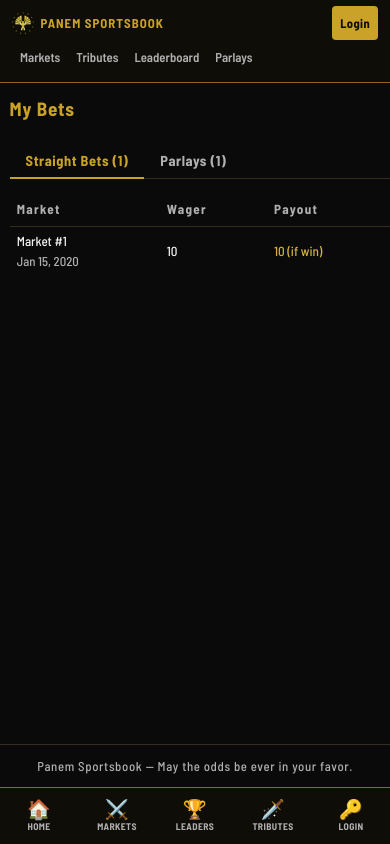
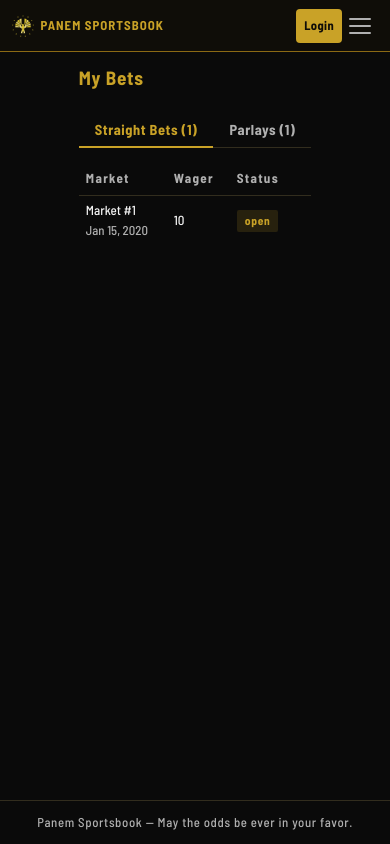
Before and after one commit to Phqen1x/thg-sportsbook, a FastAPI app: template web/templates/my_bets.html in a window 390 px wide; the page is wider, and only the part inside the window is pictured. Run offline with FastAPI, Linux system fonts and the light colour scheme; the template is opened without the code that fills it: most values are stand-ins (such as "Sample title", 1, 10 or a date in 2020); parts of the project's set-up code (start-up, migrations or seed data) failed here and were passed over.

Commit message:
Fix market table overflow on mobile landscape; overhaul responsive nav
Replaces the fixed bottom mobile nav bar with a hamburger menu that drops
down inline, removing the need for body padding-bottom hacks. Adds a
landscape-phone media query (orientation:landscape + max-height:500px) so
hide-mobile columns stay hidden when phones rotate, preventing the market
table from overflowing without a scrollbar. Drops the table-scroll
overflow-x:visible override so tables always scroll as a fallback.

Co-Authored-By: Claude Sonnet 4.6 <noreply@anthropic.com>

```diff
--- a/web/static/app.js
+++ b/web/static/app.js
@@ -1,11 +1,29 @@
-// Auto-dismiss flash messages after 5 seconds
 document.addEventListener('DOMContentLoaded', () => {
-  const flashes = document.querySelectorAll('.flash');
-  flashes.forEach(el => {
+  // Auto-dismiss flash messages after 5 seconds
+  document.querySelectorAll('.flash').forEach(el => {
     setTimeout(() => {
       el.style.transition = 'opacity 0.5s';
       el.style.opacity = '0';
       setTimeout(() => el.remove(), 500);
     }, 5000);
   });
+
+  // Hamburger menu toggle
+  const navToggle = document.getElementById('nav-toggle');
+  const navbar = document.querySelector('.navbar');
+  if (navToggle && navbar) {
+    navToggle.addEventListener('click', () => {
+      const isOpen = navbar.classList.toggle('nav-open');
+      navToggle.classList.toggle('open', isOpen);
+      navToggle.setAttribute('aria-expanded', String(isOpen));
+    });
+    // Close menu when a nav link is clicked
+    navbar.querySelectorAll('.nav-links a').forEach(a => {
+      a.addEventListener('click', () => {
+        navbar.classList.remove('nav-open');
+        navToggle.classList.remove('open');
+        navToggle.setAttribute('aria-expanded', 'false');
+      });
+    });
+  }
 });
--- a/web/static/style.css
+++ b/web/static/style.css
@@ -29,7 +29,7 @@
 
 *, *::before, *::after { box-sizing: border-box; margin: 0; padding: 0; }
 
-html { font-size: 16px; }
+html { font-size: 16px; overflow-x: hidden; }
 
 body {
   background: var(--bg);
@@ -40,6 +40,7 @@ body {
   min-height: 100vh;
   display: flex;
   flex-direction: column;
+  overflow-x: hidden;
 }
 
 a { color: var(--text-gold); text-decoration: none; }
@@ -105,6 +106,33 @@ a:hover { color: var(--header-gold); }
 }
 .nav-username { white-space: nowrap; }
 .nav-login-btn { flex-shrink: 0; }
+
+/* ── Hamburger Button ─────────────────────────────────────────────────────── */
+.hamburger-btn {
+  display: none;
+  flex-direction: column;
+  justify-content: center;
+  align-items: center;
+  gap: 5px;
+  width: 36px;
+  height: 36px;
+  background: none;
+  border: none;
+  cursor: pointer;
+  padding: 4px;
+  flex-shrink: 0;
+}
+.hamburger-btn span {
+  display: block;
+  width: 22px;
+  height: 2px;
+  background: var(--text-dim);
+  border-radius: 2px;
+  transition: transform 0.2s, opacity 0.2s;
+}
+.hamburger-btn.open span:nth-child(1) { transform: translateY(7px) rotate(45deg); }
+.hamburger-btn.open span:nth-child(2) { opacity: 0; }
+.hamburger-btn.open span:nth-child(3) { transform: translateY(-7px) rotate(-45deg); }
 
 .avatar {
   width: 28px;
@@ -808,19 +836,22 @@ input[type=checkbox], input[type=radio] { accent-color: var(--header-gold); }
     gap: 0;
   }
   .brand { font-size: 0.88rem; padding: 0.3rem 0; flex: 1; }
+  .hamburger-btn { display: flex; }
   .nav-links {
+    display: none;
     order: 3;
     width: 100%;
     flex: none;
-    overflow-x: auto;
-    scrollbar-width: none;
+    flex-direction: column;
     flex-wrap: nowrap;
+    overflow: visible;
     gap: 0;
-    padding: 0.2rem 0 0.3rem;
+    padding: 0.25rem 0;
+    border-top: 1px solid var(--divider);
   }
-  .nav-links::-webkit-scrollbar { display: none; }
-  .nav-links > a { font-size: 0.8rem; padding: 0.25rem 0.5rem; white-space: nowrap; }
-  .nav-user { margin-left: auto; gap: 0.35rem; }
+  .navbar.nav-open .nav-links { display: flex; }
+  .nav-links > a { font-size: 0.95rem; padding: 0.65rem 1rem; white-space: normal; border-radius: 0; width: 100%; }
+  .nav-user { gap: 0.35rem; }
   .nav-username { display: none; }
   .nav-user .btn { font-size: 0.75rem; padding: 0.2rem 0.45rem; }
   .nav-login-btn { font-size: 0.78rem; padding: 0.25rem 0.55rem; }
@@ -841,8 +872,6 @@ input[type=checkbox], input[type=radio] { accent-color: var(--header-gold); }
 
   /* Cards / tables */
   .card { padding: 0.6rem 0.7rem; }
-  .table-scroll { overflow-x: auto; -webkit-overflow-scrolling: touch; }
-  .table-wide { min-width: 520px; }
   .table th, .table td { padding: 0.35rem 0.45rem; font-size: 0.82rem; }
 
   /* Column visibility */
@@ -890,11 +919,29 @@ input[type=checkbox], input[type=radio] { accent-color: var(--header-gold); }
   .home-market-odds { font-size: 0.95rem; }
   .home-market-actions { flex-direction: column; gap: 0.25rem; }
   .home-market-actions .btn-sm { width: 100%; justify-content: center; }
-  .home-promo-card { min-width: 200px; }
-  .home-parlay-card { min-width: 200px; }
+  /* Promo + parlay rails: stack vertically instead of horizontal scroll */
+  .home-promo-rail { flex-direction: column; overflow-x: visible; }
+  .home-promo-card { min-width: 0; max-width: 100%; }
+  .home-parlay-rail { flex-direction: column; overflow-x: visible; }
+  .home-parlay-card { min-width: 0; max-width: 100%; }
 
-  /* Body padding for fixed mobile nav */
-  body { padding-bottom: calc(56px + env(safe-area-inset-bottom, 0px)); }
+  /* Category pills: 3-column grid instead of horizontal scroll */
+  .home-cat-pills {
+    display: grid;
+    grid-template-columns: repeat(3, 1fr);
+    overflow: visible;
+    padding-bottom: 0;
+    gap: 0.4rem;
+  }
+  .home-cat-pill { min-width: 0; padding: 0.6rem 0.5rem; }
+}
+
+/* ── Responsive: phone landscape (short viewport, landscape) ─────────────── */
+/* Phones in landscape are typically 360–430px tall; tablets are 600px+.      */
+/* Hide the same extra columns as portrait mobile so the table stays narrow.  */
+@media (orientation: landscape) and (max-height: 500px) {
+  .hide-mobile { display: none !important; }
+  .table th, .table td { padding: 0.35rem 0.45rem; font-size: 0.82rem; }
 }
 
 /* ── Responsive: small mobile (≤400px) ───────────────────────────────────── */
@@ -913,43 +960,3 @@ input[type=checkbox], input[type=radio] { accent-color: var(--header-gold); }
   .home-market-actions { flex-direction: row; width: auto; }
   .home-market-actions .btn-sm { width: auto; }
 }
-
-/* ── Mobile Bottom Navigation ─────────────────────────────────────────────── */
-.mobile-nav { display: none; }
-
-@media (max-width: 640px) {
-  .mobile-nav {
-    display: flex;
-    position: fixed;
-    bottom: 0;
-    left: 0;
-    right: 0;
-    background: var(--header-dark);
-    border-top: 1px solid var(--card-border);
-    z-index: 100;
-    padding-bottom: env(safe-area-inset-bottom, 0px);
-  }
-  .mobile-nav-item {
-    flex: 1;
-    display: flex;
-    flex-direction: column;
-    align-items: center;
-    justify-content: center;
-    padding: 0.5rem 0.2rem;
-    color: var(--text-dim);
-    text-decoration: none;
-    font-size: 0.6rem;
-    font-weight: 700;
-    letter-spacing: 0.04em;
-    text-transform: uppercase;
-    gap: 0.15rem;
-    min-height: 56px;
-    transition: color 0.15s;
-    border: none;
-    background: none;
-  }
-  .mobile-nav-item.active { color: var(--header-gold); }
-  .mobile-nav-item:hover { color: var(--text-white); }
-  .mobile-nav-icon { font-size: 1.2rem; line-height: 1; display: block; }
-  .mobile-nav-label { line-height: 1.2; display: block; }
-}
--- a/web/templates/base.html
+++ b/web/templates/base.html
@@ -37,6 +37,9 @@
   {% else %}
   <a href="/auth/login" class="btn btn-sm btn-primary nav-login-btn">Login</a>
   {% endif %}
+  <button class="hamburger-btn" id="nav-toggle" aria-label="Toggle menu" aria-expanded="false">
+    <span></span><span></span><span></span>
+  </button>
 </nav>
 
 {% if request.query_params.get('error') %}
@@ -54,43 +57,6 @@
   <span>Panem Sportsbook &mdash; May the odds be ever in your favor.</span>
 </footer>
 
-<nav class="mobile-nav" aria-label="Mobile navigation">
-  <a href="/" class="mobile-nav-item {% if request.url.path == '/' %}active{% endif %}">
-    <span class="mobile-nav-icon">🏠</span>
-    <span class="mobile-nav-label">Home</span>
-  </a>
-  <a href="/markets" class="mobile-nav-item {% if request.url.path == '/markets' or request.url.path.startswith('/bet') %}active{% endif %}">
-    <span class="mobile-nav-icon">⚔️</span>
-    <span class="mobile-nav-label">Markets</span>
-  </a>
-  {% if user %}
-  <a href="/my-bets" class="mobile-nav-item {% if request.url.path == '/my-bets' %}active{% endif %}">
-    <span class="mobile-nav-icon">🎲</span>
-    <span class="mobile-nav-label">My Bets</span>
-  </a>
-  <a href="/parlay" class="mobile-nav-item {% if request.url.path == '/parlay' %}active{% endif %}">
-    <span class="mobile-nav-icon">🎯</span>
-    <span class="mobile-nav-label">Parlay</span>
-  </a>
-  <a href="/balance" class="mobile-nav-item {% if request.url.path == '/balance' %}active{% endif %}">
-    <span class="mobile-nav-icon">💰</span>
-    <span class="mobile-nav-label">Balance</span>
-  </a>
-  {% else %}
-  <a href="/leaderboard" class="mobile-nav-item {% if request.url.path == '/leaderboard' %}active{% endif %}">
-    <span class="mobile-nav-icon">🏆</span>
-    <span class="mobile-nav-label">Leaders</span>
-  </a>
-  <a href="/tributes" class="mobile-nav-item {% if request.url.path == '/tributes' %}active{% endif %}">
-    <span class="mobile-nav-icon">🗡️</span>
-    <span class="mobile-nav-label">Tributes</span>
-  </a>
-  <a href="/auth/login" class="mobile-nav-item">
-    <span class="mobile-nav-icon">🔑</span>
-    <span class="mobile-nav-label">Login</span>
-  </a>
-  {% endif %}
-</nav>
 
 <script src="/static/app.js?v={{ static_v }}"></script>
 {% block scripts %}{% endblock %}
--- a/web/templates/leaderboard.html
+++ b/web/templates/leaderboard.html
@@ -9,7 +9,7 @@
 <div class="card table-scroll">
   <table class="table">
     <thead>
-      <tr><th>#</th><th>Player</th><th>Chips</th><th>Wagered</th><th>Won</th></tr>
+      <tr><th>#</th><th>Player</th><th>Chips</th><th class="hide-mobile">Wagered</th><th class="hide-mobile">Won</th></tr>
     </thead>
     <tbody>
       {% for u in users %}
@@ -19,8 +19,8 @@
         </td>
         <td class="font-bold">{{ u.username }}</td>
         <td class="text-gold font-bold">{{ u.chips | fmt_chips }}</td>
-        <td class="text-dim">{{ u.total_wagered | fmt_chips }}</td>
-        <td class="text-pos">{{ u.total_won | fmt_chips }}</td>
+        <td class="text-dim hide-mobile">{{ u.total_wagered | fmt_chips }}</td>
+        <td class="text-pos hide-mobile">{{ u.total_won | fmt_chips }}</td>
       </tr>
       {% else %}
       <tr><td colspan="5" class="text-dim text-center">No players yet.</td></tr>
--- a/web/templates/markets.html
+++ b/web/templates/markets.html
@@ -87,7 +87,7 @@
 {% endif %}
 
 <div class="table-scroll">
-  <table class="table table-wide" id="markets-table">
+  <table class="table" id="markets-table">
     <thead>
       <tr>
         <th>Market</th>
@@ -135,7 +135,7 @@
           {% if market.status == 'OPEN' %}
             <div class="btn-group">
               <a href="/bet/{{ market.id }}" class="btn btn-primary btn-sm">Bet</a>
-              <form method="post" action="/parlay/add/{{ market.id }}" style="display:inline">
+              <form method="post" action="/parlay/add/{{ market.id }}" style="display:inline" class="hide-mobile">
                 <button class="btn btn-outline btn-sm" title="Add to parlay">+Parlay</button>
               </form>
             </div>
--- a/web/templates/my_bets.html
+++ b/web/templates/my_bets.html
@@ -13,9 +13,9 @@
 
 <div id="tab-straight" class="tab-panel">
   <div class="table-scroll">
-    <table class="table table-wide">
+    <table class="table">
       <thead>
-        <tr><th>Market</th><th>Wager</th><th class="hide-mobile">Odds</th><th>Payout</th><th>Status</th><th></th></tr>
+        <tr><th>Market</th><th>Wager</th><th class="hide-mobile">Odds</th><th class="hide-mobile">Payout</th><th>Status</th><th></th></tr>
       </thead>
       <tbody>
         {% for bet in straight_bets %}
@@ -27,7 +27,7 @@
           </td>
           <td>{{ bet.wager | fmt_chips }}</td>
           <td class="hide-mobile {% if bet.odds_at_placement > 0 %}text-pos{% else %}text-neg{% endif %}">{{ bet.odds_at_placement | fmt_odds }}</td>
-          <td class="text-gold">
+          <td class="text-gold hide-mobile">
             {% if bet.status == 'WON' %}{{ bet.payout_if_win | fmt_chips }}
             {% elif bet.status == 'CASHED_OUT' %}{{ bet.cashout_amount | fmt_chips }}
             {% elif bet.status == 'VOIDED' %}{{ bet.wager | fmt_chips }} (refunded)
--- a/web/templates/tributes.html
+++ b/web/templates/tributes.html
@@ -7,7 +7,7 @@
 </div>
 
 <div class="table-scroll">
-  <table class="table table-wide">
+  <table class="table">
     <thead>
       <tr>
         <th>District</th>
```
